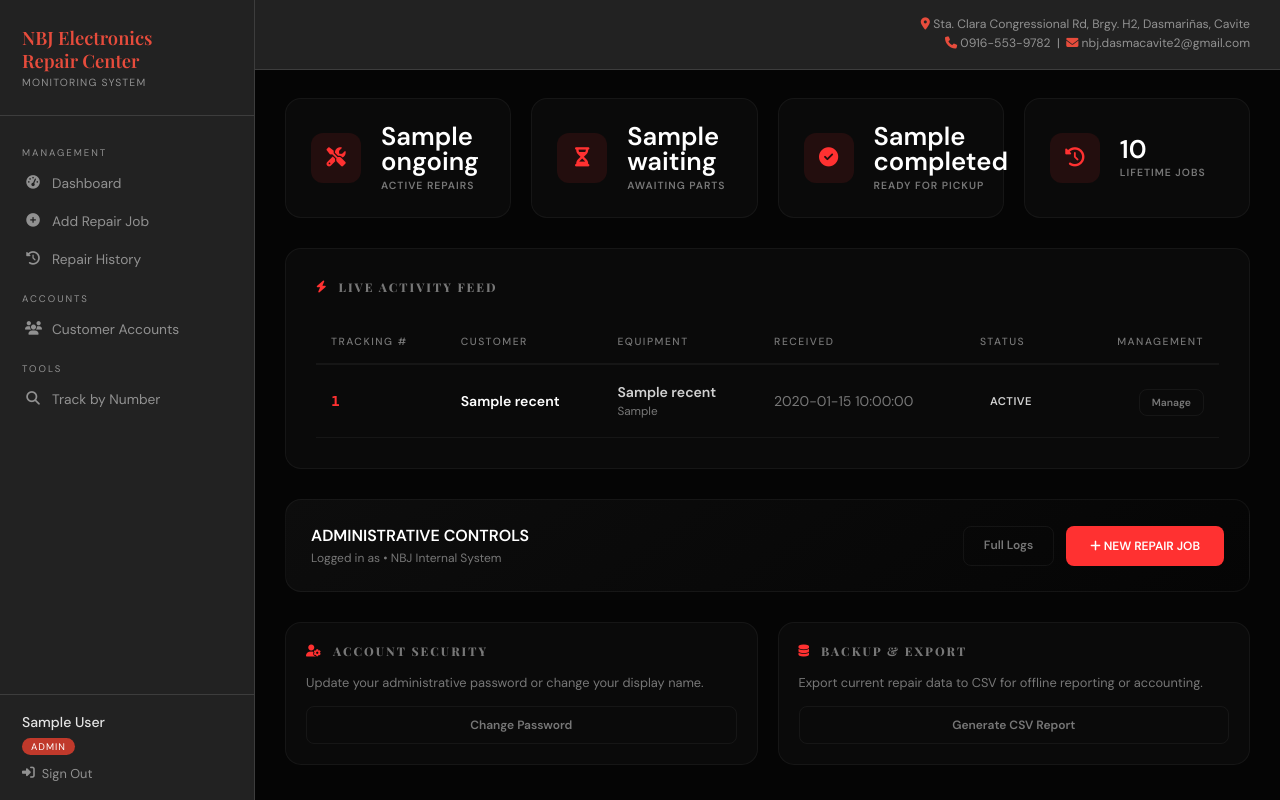
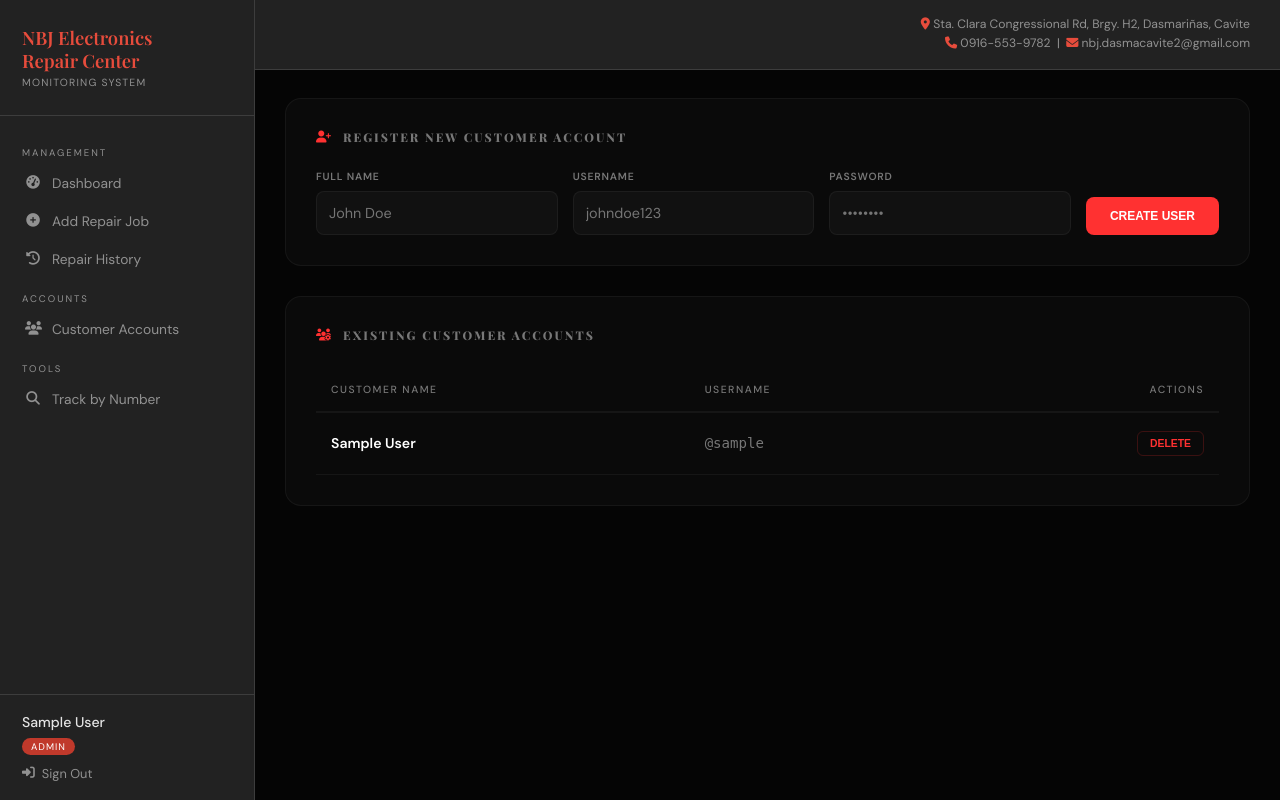
Before and after one commit to shujimatsuoka28/nbj_repair_center_website, a Flask app: template nbj_repair_system/nbj_repair/templates/manage_accounts.html in a window 1280 px wide. Run offline with Flask 3, Linux system fonts and the light colour scheme; the visitor is signed in with stand-in values (Sample User, id 1); tables that the repository leaves empty hold one stand-in row (values such as "Sample post"); the template is opened without the code that fills it: most values are stand-ins (such as "Sample title", 1, 10 or a date in 2020).

Commit message:
Update manage_accounts.html

```diff
--- a/nbj_repair_system/nbj_repair/templates/manage_accounts.html
+++ b/nbj_repair_system/nbj_repair/templates/manage_accounts.html
@@ -1,6 +1,6 @@
 {% extends "base.html" %}
 
-{% block title %}Admin Dashboard — NBJ{% endblock %}
+{% block title %}Manage Accounts — NBJ{% endblock %}
 
 {% block content %}
 <style>
@@ -15,179 +15,82 @@
 
     body, .main { background-color: var(--bg-super-dark) !important; }
 
-    /* Stats Grid */
-    .stats-grid {
-        display: grid;
-        grid-template-columns: repeat(auto-fit, minmax(200px, 1fr));
-        gap: 20px;
-        margin-bottom: 30px;
-    }
-
-    .stat-card {
-        background: var(--card-bg);
-        border: 1px solid var(--border-thin);
-        border-radius: 16px;
-        padding: 25px;
-        display: flex;
-        align-items: center;
-        gap: 20px;
-        transition: 0.3s ease;
-    }
-
-    .stat-card:hover {
-        transform: translateY(-5px);
-        border-color: rgba(255, 49, 49, 0.3);
-        box-shadow: 0 10px 30px rgba(0,0,0,0.5);
-    }
-
-    .stat-icon {
-        width: 50px;
-        height: 50px;
-        background: rgba(255, 49, 49, 0.1);
-        color: var(--accent-red);
-        border-radius: 12px;
-        display: flex;
-        align-items: center;
-        justify-content: center;
-        font-size: 1.2rem;
-    }
-
-    .stat-value { font-size: 1.6rem; font-weight: 800; color: var(--text-bright); line-height: 1; }
-    .stat-label { font-size: 0.65rem; text-transform: uppercase; letter-spacing: 1px; color: var(--text-dim); font-weight: 700; margin-top: 4px; }
-
-    /* Main Table Card */
     .card { background: var(--card-bg); border: 1px solid var(--border-thin); border-radius: 16px; padding: 30px; margin-bottom: 30px; }
     .card-title { font-size: 0.75rem; font-weight: 800; text-transform: uppercase; letter-spacing: 2px; color: var(--text-dim); margin-bottom: 25px; display: flex; align-items: center; gap: 10px; }
     .card-title i { color: var(--accent-red); }
 
-    /* Refined Table */
+    /* Form Styling */
+    .form-grid { display: grid; grid-template-columns: 1fr 1fr 1fr auto; gap: 15px; align-items: end; }
+    .input-group { display: flex; flex-direction: column; gap: 8px; }
+    .input-group label { font-size: 0.65rem; color: var(--text-dim); text-transform: uppercase; font-weight: 700; }
+    input {
+        background: #111; border: 1px solid var(--border-thin); border-radius: 8px;
+        padding: 12px; color: #fff; font-size: 0.9rem; transition: 0.3s;
+    }
+    input:focus { outline: none; border-color: var(--accent-red); background: #151515; }
+
+    /* Table Styling */
     .table-wrap { width: 100%; overflow-x: auto; }
-    table { width: 100%; border-collapse: collapse; min-width: 850px; }
+    table { width: 100%; border-collapse: collapse; }
     th { padding: 15px; color: var(--text-dim); font-size: 0.65rem; text-transform: uppercase; letter-spacing: 1.5px; border-bottom: 2px solid var(--border-thin); text-align: left; }
     td { padding: 18px 15px; border-bottom: 1px solid var(--border-thin); color: #d1d1d1; font-size: 0.88rem; }
-    tr:hover td { background: rgba(255,255,255,0.01); }
-    .tracking-num { color: var(--accent-red); font-weight: 700; font-family: monospace; }
 
-    /* Action Banner */
-    .action-banner {
-        background: linear-gradient(145deg, #0d0d0d, #050505);
-        border: 1px solid var(--border-thin);
-        border-radius: 16px;
-        padding: 25px;
-        display: flex;
-        justify-content: space-between;
-        align-items: center;
-        flex-wrap: wrap;
-        gap: 20px;
-    }
+    .btn-primary { background: var(--accent-red); color: #fff; padding: 12px 24px; border-radius: 8px; border: none; font-size: 0.75rem; font-weight: 800; text-transform: uppercase; cursor: pointer; transition: 0.3s; }
+    .btn-primary:hover { transform: translateY(-2px); box-shadow: 0 5px 15px rgba(255,49,49,0.3); }
 
-    .btn-primary { background: var(--accent-red); color: #fff; padding: 12px 24px; border-radius: 8px; text-decoration: none; font-size: 0.75rem; font-weight: 800; text-transform: uppercase; transition: 0.3s; border: none; cursor: pointer; }
-    .btn-primary:hover { transform: translateY(-2px); box-shadow: 0 5px 15px rgba(255,49,49,0.3); }
-    .btn-secondary { background: transparent; border: 1px solid var(--border-thin); color: var(--text-dim); padding: 10px 20px; border-radius: 8px; text-decoration: none; font-size: 0.75rem; font-weight: 700; transition: 0.3s; }
-    .btn-secondary:hover { border-color: #444; color: #fff; }
+    .btn-delete { background: transparent; border: 1px solid rgba(255, 49, 49, 0.2); color: var(--accent-red); padding: 6px 12px; border-radius: 6px; font-size: 0.65rem; cursor: pointer; text-transform: uppercase; font-weight: 700; }
+    .btn-delete:hover { background: var(--accent-red); color: #fff; }
 </style>
 
-<div class="stats-grid">
-    <div class="stat-card">
-        <div class="stat-icon"><i class="fas fa-tools"></i></div>
-        <div>
-            <div class="stat-value">{{ ongoing }}</div>
-            <div class="stat-label">Active Repairs</div>
+<div class="card">
+    <div class="card-title"><i class="fas fa-user-plus"></i> Register New Customer Account</div>
+    <form method="POST" action="/manage-accounts" class="form-grid">
+        <input type="hidden" name="action" value="add">
+
+        <div class="input-group">
+            <label>Full Name</label>
+            <input type="text" name="full_name" placeholder="John Doe" required>
         </div>
-    </div>
-    <div class="stat-card">
-        <div class="stat-icon"><i class="fas fa-hourglass-half"></i></div>
-        <div>
-            <div class="stat-value">{{ waiting }}</div>
-            <div class="stat-label">Awaiting Parts</div>
+        <div class="input-group">
+            <label>Username</label>
+            <input type="text" name="username" placeholder="johndoe123" required>
         </div>
-    </div>
-    <div class="stat-card">
-        <div class="stat-icon"><i class="fas fa-check-circle"></i></div>
-        <div>
-            <div class="stat-value">{{ completed }}</div>
-            <div class="stat-label">Ready for Pickup</div>
+        <div class="input-group">
+            <label>Password</label>
+            <input type="password" name="password" placeholder="••••••••" required>
         </div>
-    </div>
-    <div class="stat-card">
-        <div class="stat-icon"><i class="fas fa-history"></i></div>
-        <div>
-            <div class="stat-value">{{ total }}</div>
-            <div class="stat-label">Lifetime Jobs</div>
-        </div>
-    </div>
+
+        <button type="submit" class="btn-primary">Create User</button>
+    </form>
 </div>
 
 <div class="card">
-    <div class="card-title"><i class="fas fa-bolt"></i> Live Activity Feed</div>
-
-    {% if recent %}
+    <div class="card-title"><i class="fas fa-users-cog"></i> Existing Customer Accounts</div>
     <div class="table-wrap">
         <table>
             <thead>
                 <tr>
-                    <th>Tracking #</th>
-                    <th>Customer</th>
-                    <th>Equipment</th>
-                    <th>Received</th>
-                    <th>Status</th>
-                    <th style="text-align: right;">Management</th>
+                    <th>Customer Name</th>
+                    <th>Username</th>
+                    <th style="text-align: right;">Actions</th>
                 </tr>
             </thead>
             <tbody>
-            {% for r in recent %}
-            <tr>
-                <td><span class="tracking-num">{{ r['tracking_number'] }}</span></td>
-                <td><div style="font-weight: 600; color: #fff;">{{ r['customer_name'] }}</div></td>
-                <td>
-                    <strong>{{ r['item_name'] }}</strong>
-                    {% if r['item_brand'] %}<br><small style="color: var(--text-dim);">{{ r['item_brand'] }}</small>{% endif %}
-                </td>
-                <td style="color: var(--text-dim);">{{ r['date_received'] }}</td>
-                <td>
-                    <span class="badge badge-{{ r['status'].lower().replace(' ','') }}">
-                        {{ r['status'] }}
-                    </span>
-                </td>
-                <td style="text-align: right;">
-                    <a href="{{ url_for('repair_detail', repair_id=r['id']) }}" class="btn-secondary" style="padding: 6px 12px; font-size: 0.65rem;">Manage</a>
-                </td>
-            </tr>
-            {% endfor %}
+                {% for c in customers %}
+                <tr>
+                    <td><strong style="color: #fff;">{{ c.full_name }}</strong></td>
+                    <td style="font-family: monospace; color: var(--text-dim);">@{{ c.username }}</td>
+                    <td style="text-align: right;">
+                        <form method="POST" action="/manage-accounts" style="display:inline;">
+                            <input type="hidden" name="action" value="delete">
+                            <input type="hidden" name="user_id" value="{{ c.id }}">
+                            <button type="submit" class="btn-delete" onclick="return confirm('Delete this account?')">Delete</button>
+                        </form>
+                    </td>
+                </tr>
+                {% endfor %}
             </tbody>
         </table>
     </div>
-    {% else %}
-    <div style="text-align: center; padding: 50px; color: var(--text-dim);">
-        <i class="fas fa-clipboard" style="font-size: 2rem; opacity: 0.1; margin-bottom: 15px;"></i>
-        <p>No active repair jobs in the system.</p>
-    </div>
-    {% endif %}
-</div>
-
-<div class="action-banner">
-    <div>
-        <div style="font-weight: 800; font-size: 1rem; color: #fff; margin-bottom: 4px; text-transform: uppercase;">Administrative Controls</div>
-        <div style="font-size: 0.75rem; color: var(--text-dim);">
-            Logged in as <strong>{{ current_user.username }}</strong> • NBJ Internal System
-        </div>
-    </div>
-    <div style="display: flex; gap: 12px;">
-        <a href="{{ url_for('repair_history') }}" class="btn-secondary">Full Logs</a>
-        <a href="{{ url_for('add_repair') }}" class="btn-primary"><i class="fas fa-plus"></i> New Repair Job</a>
-    </div>
-</div>
-
-<div style="margin-top: 30px; display: grid; grid-template-columns: 1fr 1fr; gap: 20px;">
-    <div class="card" style="margin-bottom: 0; padding: 20px;">
-        <div class="card-title" style="margin-bottom: 15px;"><i class="fas fa-user-cog"></i> Account Security</div>
-        <p style="font-size: 0.8rem; color: var(--text-dim); margin-bottom: 15px;">Update your administrative password or change your display name.</p>
-        <a href="#" class="btn-secondary" style="width: 100%; text-align: center; display: block;">Change Password</a>
-    </div>
-    <div class="card" style="margin-bottom: 0; padding: 20px;">
-        <div class="card-title" style="margin-bottom: 15px;"><i class="fas fa-database"></i> Backup & Export</div>
-        <p style="font-size: 0.8rem; color: var(--text-dim); margin-bottom: 15px;">Export current repair data to CSV for offline reporting or accounting.</p>
-        <a href="#" class="btn-secondary" style="width: 100%; text-align: center; display: block;">Generate CSV Report</a>
-    </div>
 </div>
 {% endblock %}
```
